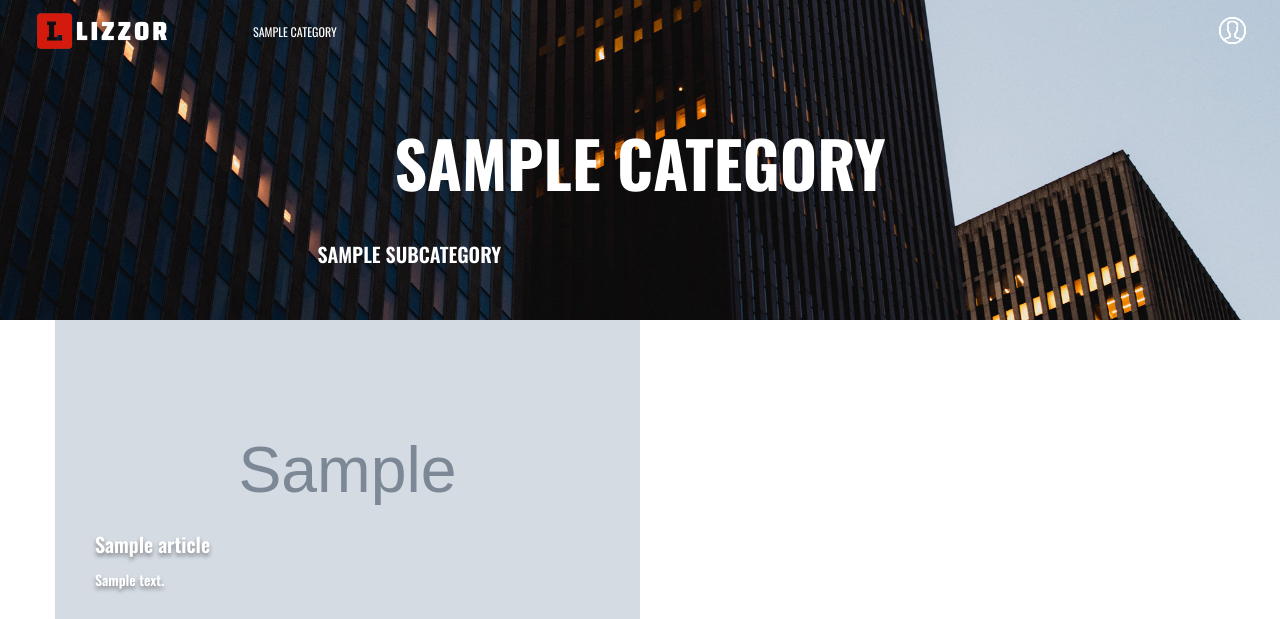
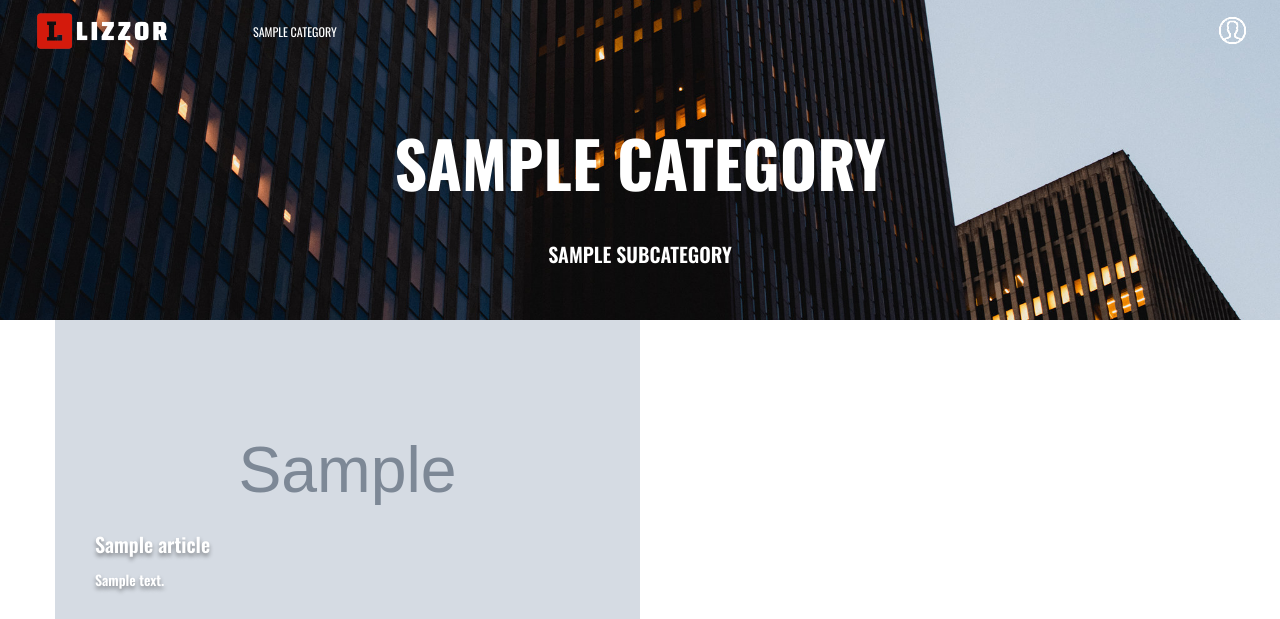
Before and after one commit to amaterueugene/lizzor, a Django app: a page that uses lizzor/templates/base.html in a window 1280 px wide. Shown: the top 619 px of the page. Run offline with Django 4.2, Linux system fonts and the light colour scheme; tables that the repository leaves empty hold one stand-in row (values such as "Sample post"); grey boxes marked "Sample" are stand-in pictures; style sheets or scripts are compiled from the project's sources.

Commit message:
Fixed how  subcategories showing on homepage

```diff
--- a/lizzor/static/homepage/css/base.css
+++ b/lizzor/static/homepage/css/base.css
@@ -74,7 +74,7 @@
   margin-left: 260px;
 }
 header .subheader {
-  min-width: 645px;
+  min-width: 745px;
   min-height: 140px;
   display: -webkit-box;
   display: -ms-flexbox;
@@ -101,9 +101,10 @@
   -webkit-box-direction: normal;
       -ms-flex-direction: row;
           flex-direction: row;
-  -webkit-box-pack: justify;
-      -ms-flex-pack: justify;
-          justify-content: space-between;
+  -ms-flex-pack: distribute;
+      justify-content: space-around;
+  -ms-flex-wrap: wrap;
+      flex-wrap: wrap;
   min-width: 100%;
 }
 header .subheader .subcategories a {
--- a/lizzor/static/homepage/scss/base.scss
+++ b/lizzor/static/homepage/scss/base.scss
@@ -60,7 +60,7 @@
     }
 
     .subheader {
-        min-width: 645px;
+        min-width: 745px;
         min-height: 140px;
         display: flex;
         flex-direction: column;
@@ -76,7 +76,8 @@
             margin-top: 30px;
             display: flex;
             flex-direction: row;
-            justify-content: space-between;
+            justify-content: space-around;
+            flex-wrap: wrap;
             min-width: 100%;
             a {
                 font-weight: 600;
```
